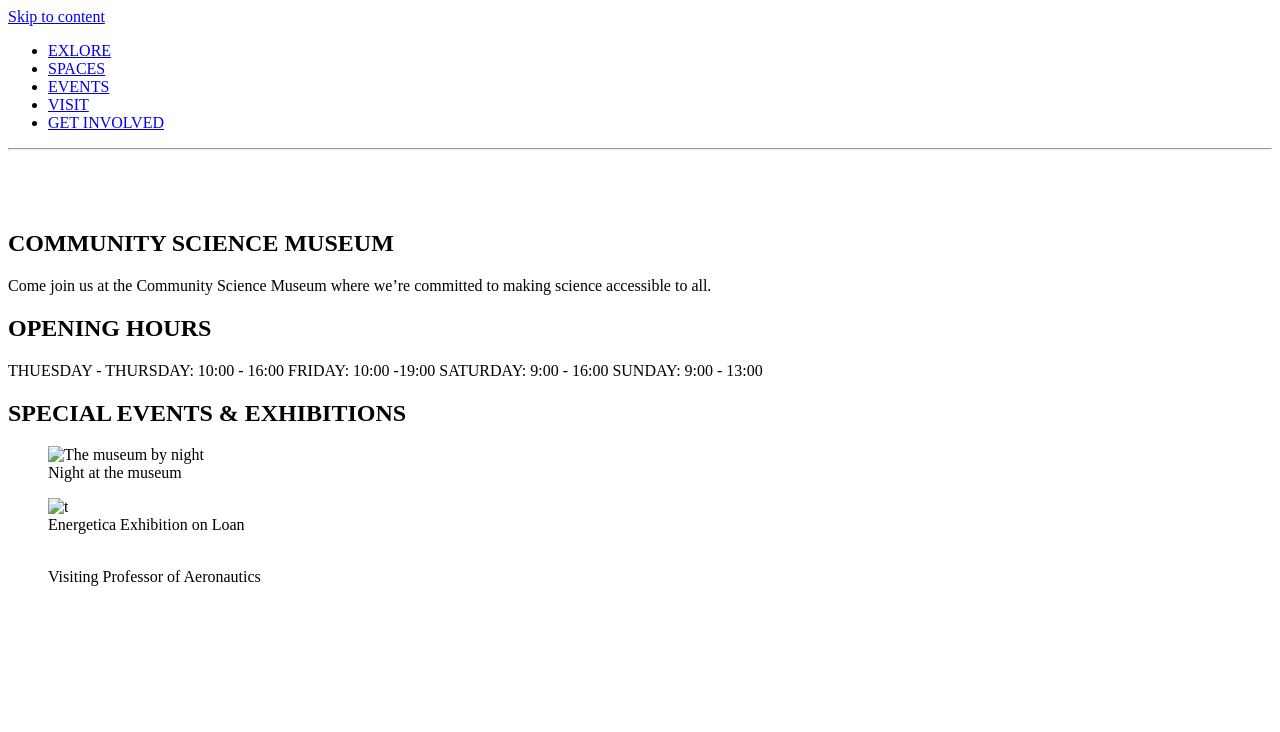
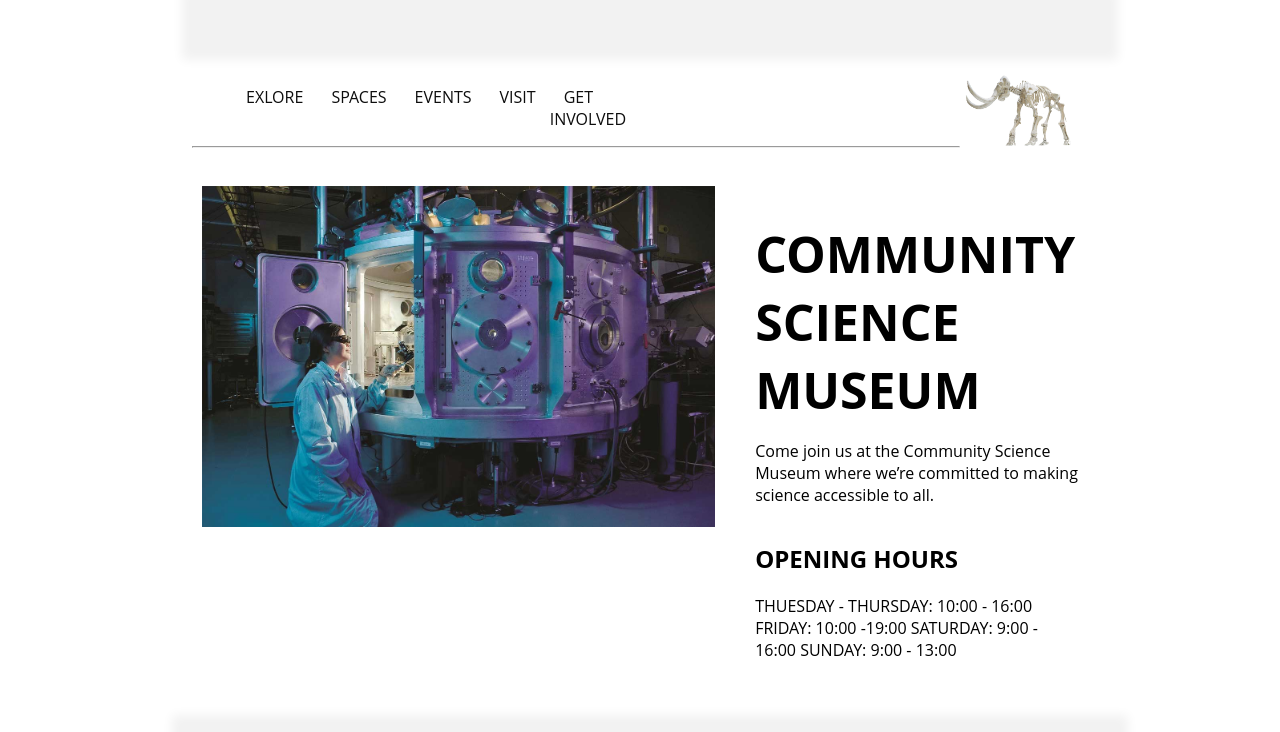
Before and after one commit to maritAndreassen/community-science-museum, a plain HTML site: page index.html in a window 1280 px wide. Shown: the top 732 px of the page. Drawn offline with Linux system fonts and the light colour scheme; a web font is replaced by a local one.

Commit message:
Working on index.html
- add images
- add more sections
- add styling

```diff
--- a/index.html
+++ b/index.html
@@ -1,61 +1,91 @@
 <!DOCTYPE html>
 <html lang="en">
   <head>
+    <title>Community Science Museum</title>
     <meta charset="UTF-8" />
     <meta http-equiv="X-UA-Compatible" content="IE=edge" />
     <meta name="viewport" content="width=device-width, initial-scale=1.0" />
     <meta name="description" content="The home page for Community science museum." />
-    <title>Community Science Museum</title>
+    <link href="styles/styles.css" rel="stylesheet" />
+    <script src="https://kit.fontawesome.com/90297555d7.js" crossorigin="anonymous"></script>
   </head>
+
   <body>
-    <a href="#content">Skip to content</a>
+    <div class="grey-box"></div>
+    <a class="skip-to-content" href="#content">Skip to content</a>
     <header>
       <nav>
         <ul>
-          <li class=""><a href="#">EXLORE</a></li>
-          <li class=""><a href="#">SPACES</a></li>
-          <li class=""><a href="#">EVENTS</a></li>
-          <li class=""><a href="#">VISIT</a></li>
-          <li class=""><a href="#">GET INVOLVED</a></li>
+          <li><a href="#">EXLORE</a></li>
+          <li><a href="#">SPACES</a></li>
+          <li><a href="#">EVENTS</a></li>
+          <li><a href="#">VISIT</a></li>
+          <li><a href="#">GET INVOLVED</a></li>
         </ul>
+        <hr class="hr-nav-line" />
       </nav>
-      <hr />
-      <a href="#" class="logo">
-        <img src="" alt="" class="" />
+      <a href="index.html" class="logo">
+        <img src="Icon-mammut.jpg" alt="Icon mammut" class="" />
       </a>
     </header>
     <main id="content">
+      <section class="flex-container">
+        <figure class="margin-left-none">
+          <img
+            src="images/scientific-main-page.jpg"
+            alt=""
+            style="width: 100% (this should go in the css file)"
+          />
+        </figure>
+        <div class="flex-item">
           <section>
-        <figure>
-          <img src="images/#" alt="" style="width: 100% (this should go in the css file)" />
-        </figure>
             <h1>COMMUNITY SCIENCE MUSEUM</h1>
             <p>
               Come join us at the Community Science Museum where we’re committed to making science
               accessible to all.
             </p>
+          </section>
+          <section>
             <h2>OPENING HOURS</h2>
             <p>
               THUESDAY - THURSDAY: 10:00 - 16:00 FRIDAY: 10:00 -19:00 SATURDAY: 9:00 - 16:00 SUNDAY:
               9:00 - 13:00
             </p>
           </section>
-      <section>
+        </div>
+      </section>
+      <section class="grey-background">
         <h2>SPECIAL EVENTS & EXHIBITIONS</h2>
+        <div class="flex-container flex-item-row">
           <figure>
-          <img src="images/" alt="The museum by night" />
+            <img src="images/night-at-the-museum.jpg" alt="The museum by night" />
             <figcaption>Night at the museum</figcaption>
           </figure>
           <figure>
-          <img src="images/" alt="t" />
+            <img src="images/skelleton.jpg" alt="Energetica Exhibition" />
             <figcaption>Energetica Exhibition on Loan</figcaption>
           </figure>
           <figure>
-          <img src="images/" alt="" />
+            <img src="images/visiting-professor.jpg" alt="Visiting Professor" />
             <figcaption>Visiting Professor of Aeronautics</figcaption>
           </figure>
+        </div>
+      </section>
+      <section class="info-section ">
+        <div class="circle-info-box">
+        <h2>Did you know that</h2>
+        <p>During the school holidays we run
+          special holiday clubs where you can join
+          other children your age to go on a
+          journey of discovery. Each holiday we
+          pick a new theme to explore. To find out
+          more about the holiday club and how you
+          can join, send us a message.</p>
+        </div>
       </section>
     </main>
-    <footer></footer>
+    <footer>
+    </hr>
+    </footer>
   </body>
 </html>
--- /dev/null
+++ b/styles/colors.css
@@ -0,0 +1,6 @@
+:root {
+  --main-text-black: #0d0d0d;
+  --main-background-grey: #f2f2f2;
+  --focus-yellow: #f2ce16;
+  --pink: #d9436b;
+}
--- /dev/null
+++ b/styles/nav-menu.css
@@ -0,0 +1,22 @@
+@import "colors.css";
+
+nav a {
+  color: var(--main-text-black);
+  padding: 14px;
+  text-decoration: none;
+}
+
+nav a:hover {
+  border: 2px solid var(--main-text-black);
+  padding: 12px;
+}
+
+nav a:focus {
+  background-color: var(--focus-yellow);
+}
+
+nav ul {
+  display: flex;
+  list-style-type: none;
+  padding-right: 20rem;
+}
--- /dev/null
+++ b/styles/styles.css
@@ -0,0 +1,103 @@
+@import "colors.css";
+@import "nav-menu.css";
+
+@font-face {
+  font-family: "Open Sans";
+  src: url("/fonts/OpenSans-Regular-webfont.woff2") format("woff2"),
+    url("/fonts/OpenSans-Regular-webfont.woff") format("woff");
+}
+
+body {
+  font-family: "Open Sans", Verdana, sans-serif;
+  margin: 0 15%;
+}
+
+h1 {
+  font-size: 50px;
+  margin-bottom: 15px;
+}
+
+.grey-box {
+  background-color: var(--main-background-grey);
+  box-shadow: 10px 10px 10px 20px var(--main-background-grey);
+  height: 30px;
+  margin-bottom: 40px;
+  width: 100%;
+}
+
+.skip-to-content {
+  display: none;
+}
+
+header {
+  display: flex;
+  justify-content: space-between;
+}
+
+header a {
+  flex-basis: 150px;
+}
+
+.margin-left-none {
+  margin-left: 0;
+}
+
+.flex-container {
+  display: flex;
+  flex-direction: row;
+  padding: 10px;
+}
+
+.flex-item {
+  display: flex;
+  flex-flow: column wrap;
+  justify-content: space-between;
+}
+
+.flex-item-row {
+  flex-flow: row;
+  justify-content: space-between;
+}
+
+.flex-item-row figure img {
+  height: 28rem;
+}
+
+figure {
+  text-align: center;
+}
+
+.grey-background {
+  background-color: var(--main-background-grey);
+  box-shadow: 10px 10px 10px 30px var(--main-background-grey);
+  margin: 3rem 0;
+}
+
+img {
+  width: 100%;
+}
+
+.info-section {
+  background-image: url(/images/exhibition.jpg);
+  background-size: cover;
+  background-repeat: no-repeat;
+  display: flex;
+  height: 32rem;
+  margin: 5rem 0;
+}
+
+.circle-info-box {
+  background-color: var(--pink);
+  border-radius: 50%;
+  display: flex;
+  flex-direction: column;
+  justify-content: center;
+  margin: 4rem;
+  padding: 10px;
+  text-align: center;
+  width: 25rem;
+}
+
+.circle-info-box h2 p {
+  padding: 1rem;
+}
```
Also changed, not shown: Icon-mammut.jpg (added), images/exhibition.jpg (added), images/night-at-the-museum.jpg (added), images/scientific-main-page.jpg (added), images/skelleton.jpg (added), images/visiting-professor.jpg (added). Lines whose indentation alone changed are shown as unchanged.
